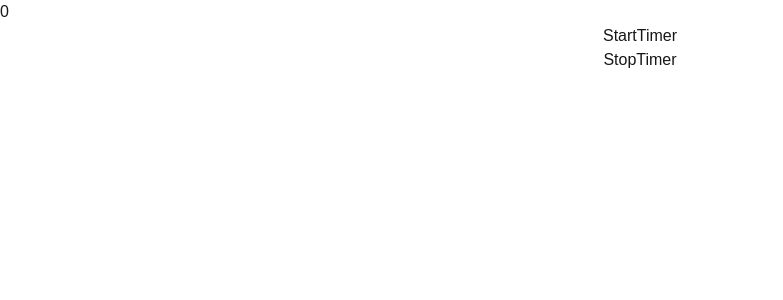
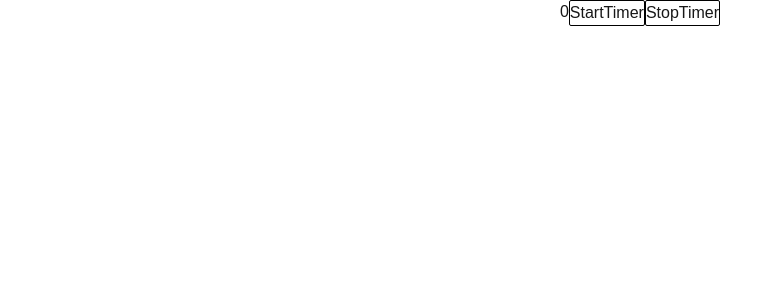
Before and after one commit to jui1234/pp, a Next.js app: page /StartAndStopManuallyTimer in a window 1280 px wide. Shown: the top 300 px of the page, without its empty margins (0-783 px from the left). Built offline with nearby package versions, Linux system fonts and the light colour scheme.

Commit message:
added style

```diff
--- a/app/StartAndStopManuallyTimer/page.jsx
+++ b/app/StartAndStopManuallyTimer/page.jsx
@@ -16,11 +16,11 @@ const StartAndStopManuallyTimer=function(){
         clearInterval(timer.current);
     }
 
-    return(<>
-    <h1>{totalSec}</h1>
-    <button onClick={startTimer}>StartTimer</button>
-    <button onClick={stopTimer}>StopTimer</button>
-    </>)
+    return(<div style={{display:'flex',justifyContent:'center'}}>
+    <h1 style={{}}>{totalSec}</h1>
+    <button style={{cursor:'pointer',border:'1px solid black',borderRadius:'2px'}} onClick={startTimer}>StartTimer</button>
+    <button style={{cursor:'pointer',border:'1px solid black',borderRadius:'2px'}} onClick={stopTimer}>StopTimer</button>
+    </div>)
 }
 
 export default StartAndStopManuallyTimer;
```
